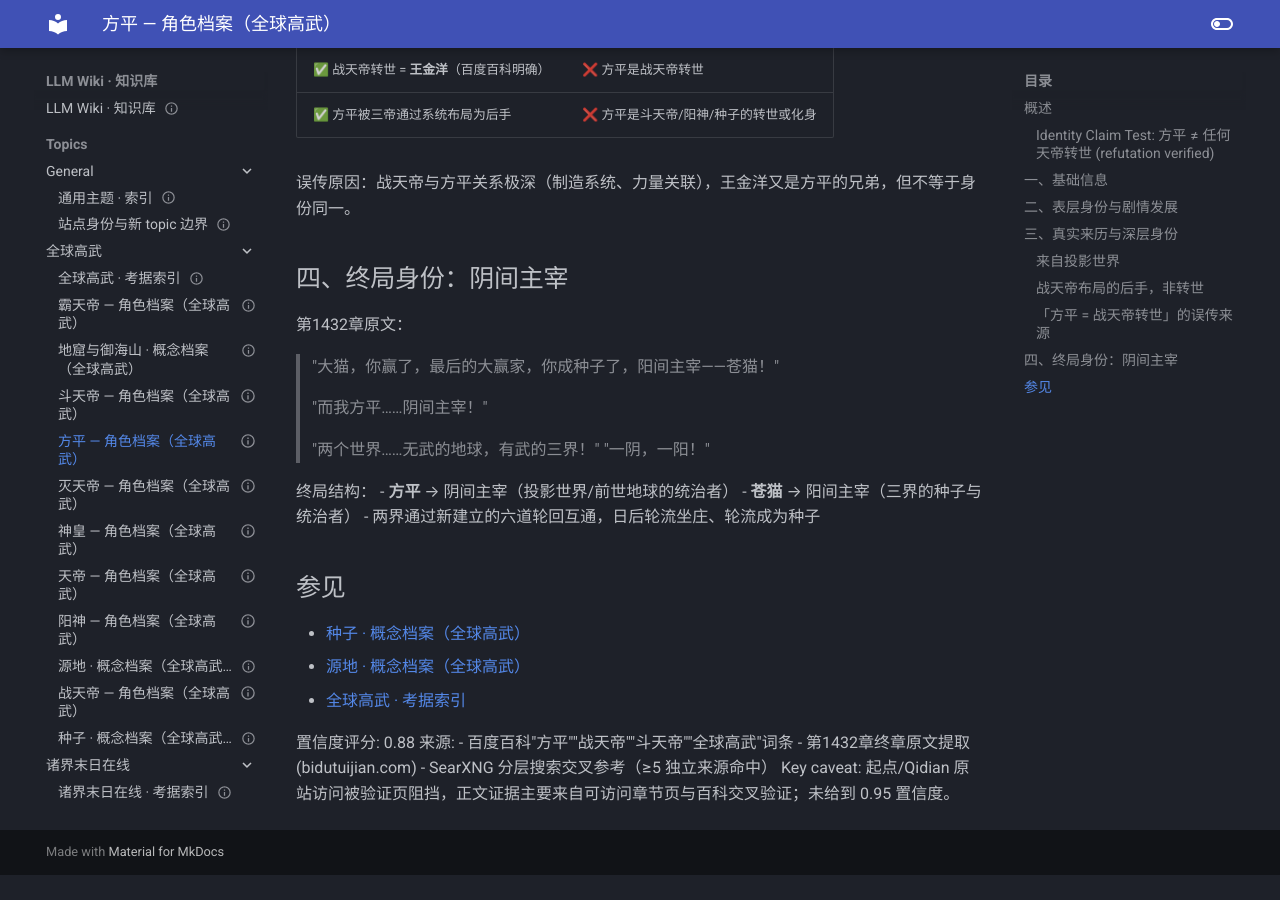
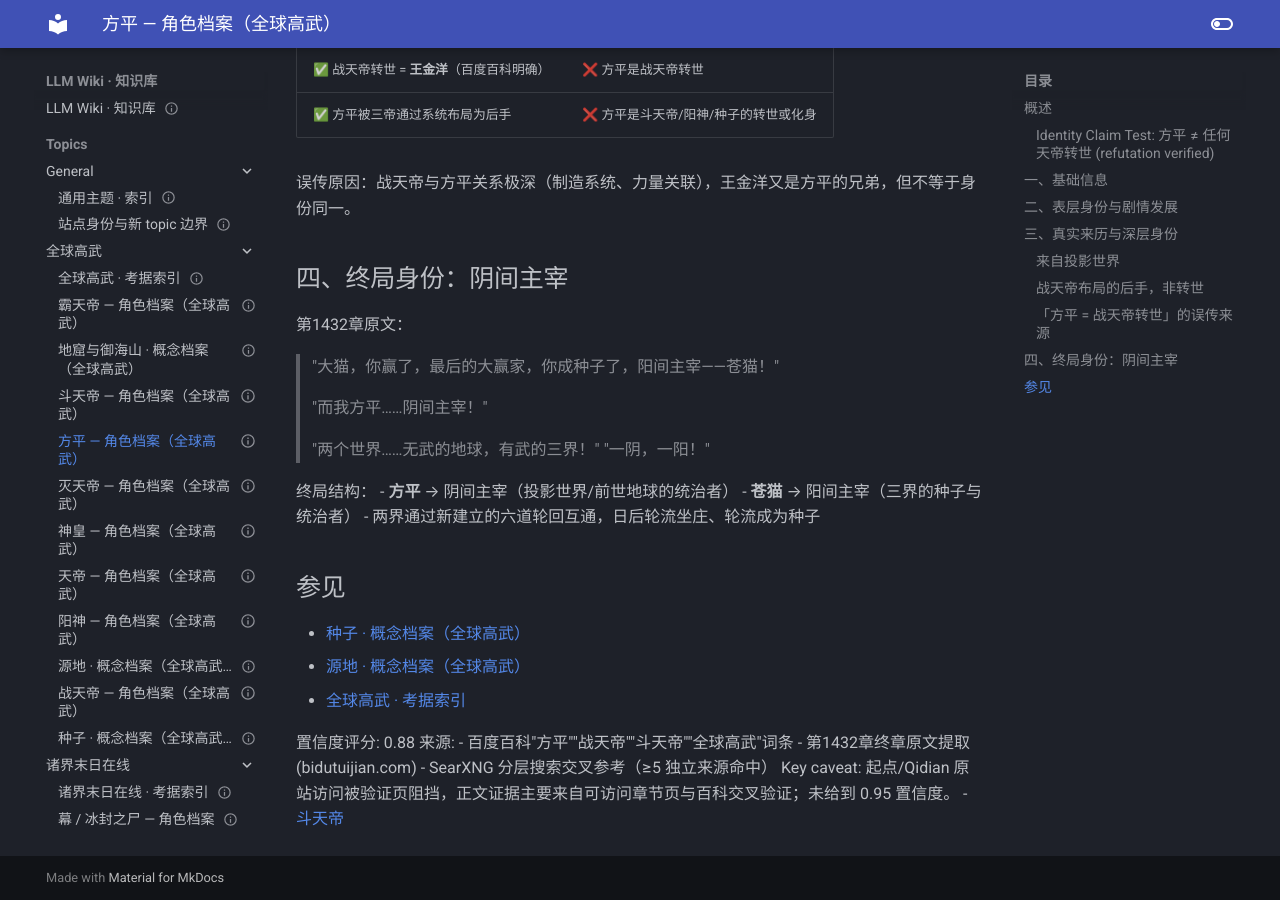
Before and after one commit to Zack3155/llm-wiki, an MkDocs documentation site: the page built from docs/topics/全球高武/fang-ping-profile.md, in a window 1280 px wide and 900 px high, scrolled down 1747 px. Built offline with MkDocs 1.6.1 and Material for MkDocs 9.7.7, drawn with Linux system fonts in a browser that asks for light colours; before the commit the page ends 2622 px from its top, so only the background shows below that.

```diff
--- a/docs/topics/全球高武/fang-ping-profile.md
+++ b/docs/topics/全球高武/fang-ping-profile.md
@@ -119,3 +119,4 @@ tags:
 - 第1432章终章原文提取 (bidutuijian.com)
 - SearXNG 分层搜索交叉参考（≥5 独立来源命中）
 Key caveat: 起点/Qidian 原站访问被验证页阻挡，正文证据主要来自可访问章节页与百科交叉验证；未给到 0.95 置信度。
+- [斗天帝](dou-tian-di-profile.md)
```
Also changed, not shown: other parts of docs/topics/全球高武/fang-ping-profile.md (+1 -1 lines), docs/index.md (+1 -1 lines).
